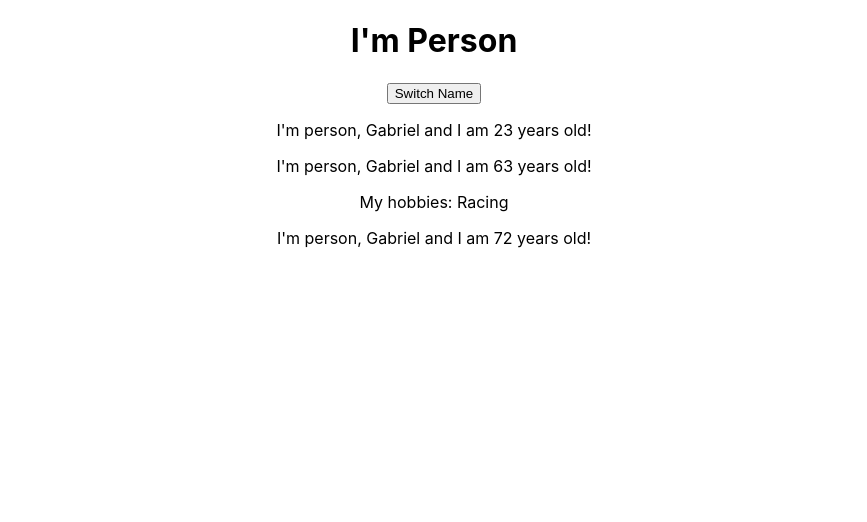
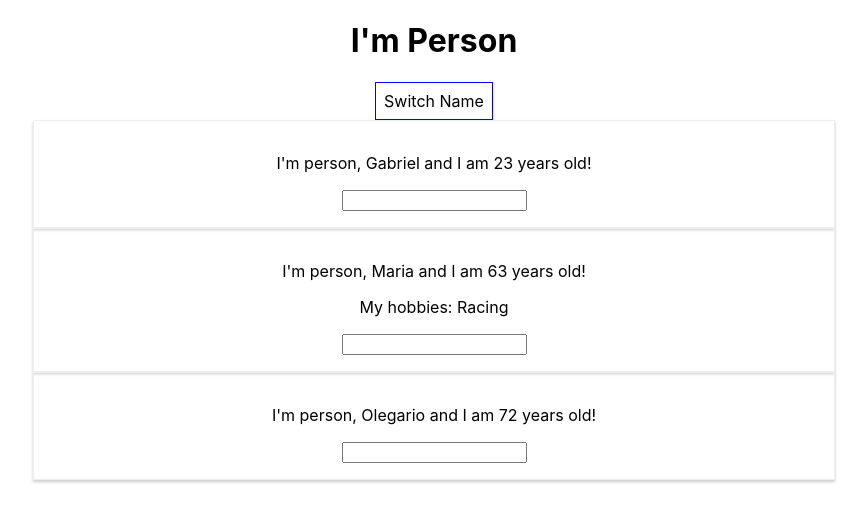
Before and after one commit to gabrielpeereira/components-react, a React (Create React App) app: page / in a window 1280 px wide. Shown: the top 522 px of the page, without its empty margins (206-1073 px from the left). Built offline with nearby package versions, Linux system fonts and the light colour scheme.

Commit message:
input on react

```diff
--- a/src/App.js
+++ b/src/App.js
@@ -29,19 +29,40 @@
       })
     }
 
+    const nameChangedHandler = (event) => {
+      setPersonState({
+        persons: [
+          {name: 'Gabriel', age: 22},
+          {name: event.target.value, age: 63},
+          {name: 'Olegario', age: 52}
+        ],
+      })
+    }
+
+    const style = {
+      backgroundColor: 'white',
+      font: 'inherit',
+      border: '1px solid blue',
+      padding: '8px',
+      cursor: 'pointer'
+    };
+
   return(
     <div className="App">
       <h1>I'm Person</h1>
-      <button onClick={switchNameHandler}>Switch Name</button>
+      <button
+        style={style}
+        onClick={switchNameHandler}>Switch Name</button>
       <Person
         name={personState.persons[0].name}
         age={personState.persons[0].age}/>
       <Person
-        name={personState.persons[0].name}
+        name={personState.persons[1].name}
         age={personState.persons[1].age}
-        click={switchNameHandler}>My hobbies: Racing</Person>
+        click={switchNameHandler.bind(this, 'Mariaa')}
+        changed={nameChangedHandler}>My hobbies: Racing</Person>
       <Person
-        name={personState.persons[0].name}
+        name={personState.persons[2].name}
         age={personState.persons[2].age}/>
    </div>
   );
--- /dev/null
+++ b/src/Person/Person.css
@@ -0,0 +1,8 @@
+.Person {
+    width: 60%;
+    margin: auto;
+    border: 1px solid #eee;
+    box-shadow: 0 2px 3px #ccc;
+    padding: 16px;
+    text-align: center;
+}
--- a/src/Person/Person.js
+++ b/src/Person/Person.js
@@ -1,10 +1,11 @@
 import React from 'react';
-
+import './Person.css';
 const Person = (props) => {
     return (
-        <div>
+        <div className="Person">
             <p onClick={props.click}>I'm person, {props.name} and I am {props.age} years old!</p>
             <p>{props.children}</p>
+            <input type="text" onChange={props.changed}/>
         </div>
      )
 
```
